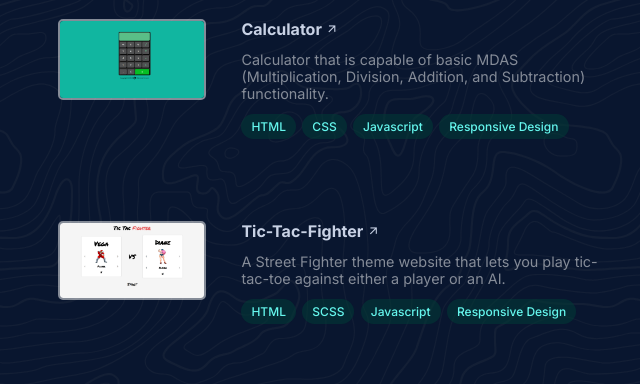
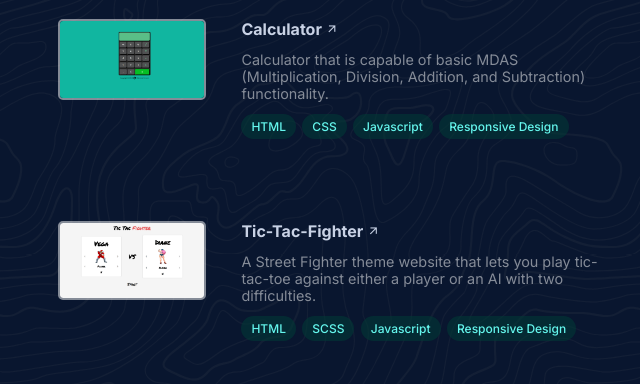
Before and after one commit to clarence-coronel/portfolio-2023, a plain HTML site: page index.html in a window 1280 px wide. Shown: the part 3375-3759 px from the top of the page, without its empty margins (565-1205 px from the left). Drawn offline with Linux system fonts and the light colour scheme.

Commit message:
Change tic-tac-fighter description

```diff
--- a/index.html
+++ b/index.html
@@ -368,7 +368,7 @@
                             <div class="sub">Personal Project</div>
                         </div>
                         <div class="desc">
-                            A Street Fighter theme website that lets you play tic-tac-toe against either a player or an AI.
+                            A Street Fighter theme website that lets you play tic-tac-toe against either a player or an AI with two difficulties.
                             </div>
                         <div class="tags-container">
                             <span class="tag">
```
